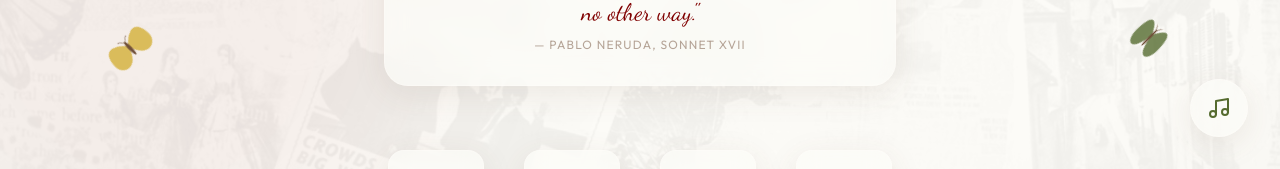
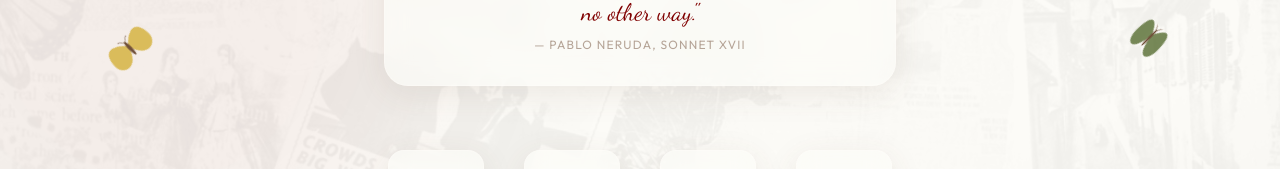
Before and after one commit to IsuruMSoysa/wedding-invite, a React (Vite) app: page / in a window 1280 px wide. Shown: the part 631-800 px from the top of the page. Built offline with nearby package versions, Linux system fonts and the light colour scheme.

Commit message:
hide music add tab icon

```diff
--- a/index.html
+++ b/index.html
@@ -3,6 +3,7 @@
   <head>
     <meta charset="UTF-8" />
     <meta name="viewport" content="width=device-width, initial-scale=1.0" />
+    <link rel="icon" type="image/png" href="/images/ring-tab.png" />
     <title>Amelia & James – Wedding</title>
   </head>
   <body>
--- a/src/App.tsx
+++ b/src/App.tsx
@@ -43,7 +43,7 @@
 
   return (
     <div className="bg-cream text-coffee font-sans min-h-screen overflow-x-hidden selection:bg-maroon/20">
-      <MusicToggle />
+      {/* <MusicToggle /> */}
       <div
         className="fixed inset-0 z-0 w-full max-w-none bg-center bg-no-repeat pointer-events-none opacity-5"
         style={{
@@ -286,39 +286,39 @@
 };
 
 // Music Toggle Component
-const MusicToggle = () => {
-  const [isPlaying, setIsPlaying] = useState(false);
-  const audioRef = useRef<HTMLAudioElement>(null);
+// const MusicToggle = () => {
+//   const [isPlaying, setIsPlaying] = useState(false);
+//   const audioRef = useRef<HTMLAudioElement>(null);
 
-  const togglePlay = () => {
-    if (!audioRef.current) return;
-    if (isPlaying) {
-      audioRef.current.pause();
-    } else {
-      audioRef.current.play();
-    }
-    setIsPlaying(!isPlaying);
-  };
+//   const togglePlay = () => {
+//     if (!audioRef.current) return;
+//     if (isPlaying) {
+//       audioRef.current.pause();
+//     } else {
+//       audioRef.current.play();
+//     }
+//     setIsPlaying(!isPlaying);
+//   };
 
-  return (
-    <>
-      <audio
-        ref={audioRef}
-        src="https://www.soundhelix.com/examples/mp3/SoundHelix-Song-1.mp3"
-        loop
-      />
-      <motion.button
-        whileHover={{ scale: 1.1 }}
-        whileTap={{ scale: 0.9 }}
-        onClick={togglePlay}
-        className="fixed bottom-8 right-8 z-50 p-4 glass text-olive rounded-full shadow-lg border-gold/30"
-        aria-label={isPlaying ? "Pause music" : "Play music"}
-      >
-        {isPlaying ? <Pause size={24} /> : <Music size={24} />}
-      </motion.button>
-    </>
-  );
-};
+//   return (
+//     <>
+//       <audio
+//         ref={audioRef}
+//         src="https://www.soundhelix.com/examples/mp3/SoundHelix-Song-1.mp3"
+//         loop
+//       />
+//       <motion.button
+//         whileHover={{ scale: 1.1 }}
+//         whileTap={{ scale: 0.9 }}
+//         onClick={togglePlay}
+//         className="fixed bottom-8 right-8 z-50 p-4 glass text-olive rounded-full shadow-lg border-gold/30"
+//         aria-label={isPlaying ? "Pause music" : "Play music"}
+//       >
+//         {isPlaying ? <Pause size={24} /> : <Music size={24} />}
+//       </motion.button>
+//     </>
+//   );
+// };
 
 // Hero Section Component
 const HeroSection = ({
```
Also changed, not shown: public/images/ring-tab.png (added).
